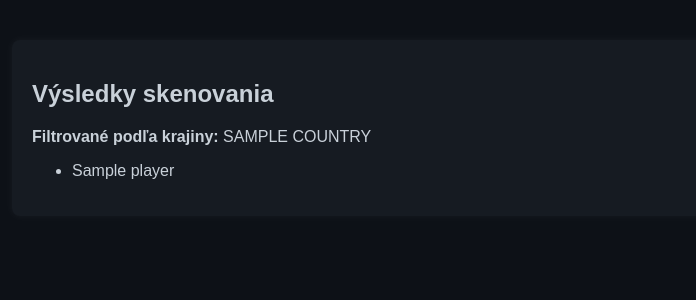
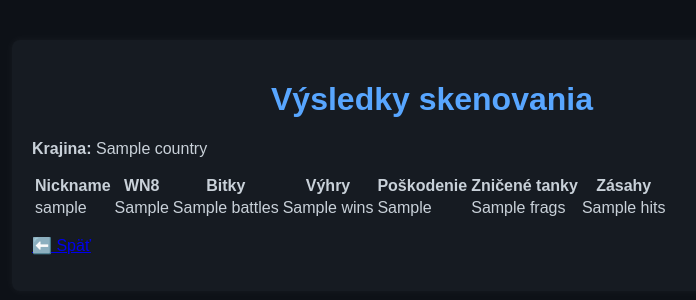
Before and after one commit to H4DrOiD/WOT-ClanSkener, a Flask app: template templates/dashboard.html in a window 1280 px wide. Shown: the top 300 px of the page, without its empty margins (208-904 px from the left). Run offline with Flask 3, Linux system fonts and the light colour scheme; the template is opened without the code that fills it: most values are stand-ins (such as "Sample title", 1, 10 or a date in 2020).

Commit message:
Update dashboard.html

```diff
--- a/templates/dashboard.html
+++ b/templates/dashboard.html
@@ -1,21 +1,41 @@
 {% extends "base.html" %}
-{% block title %}Dashboard{% endblock %}
+
 {% block content %}
-<h2>Výsledky skenovania</h2>
+<h1>Výsledky skenovania</h1>
+<p><strong>Krajina:</strong> {{ country if country else "Nezáleží" }}</p>
 
-{% if country %}
-<p><strong>Filtrované podľa krajiny:</strong> {{ country | upper }}</p>
+{% if error %}
+    <p style="color: red;">❌ Vyskytla sa chyba pri spracovaní hráčov.</p>
+{% elif players %}
+    <table>
+        <thead>
+            <tr>
+                <th>Nickname</th>
+                <th>WN8</th>
+                <th>Bitky</th>
+                <th>Výhry</th>
+                <th>Poškodenie</th>
+                <th>Zničené tanky</th>
+                <th>Zásahy</th>
+            </tr>
+        </thead>
+        <tbody>
+            {% for player in players %}
+            <tr>
+                <td>{{ player.nickname }}</td>
+                <td>{{ player.wn8 }}</td>
+                <td>{{ player.battles }}</td>
+                <td>{{ player.wins }}</td>
+                <td>{{ player.damage_dealt }}</td>
+                <td>{{ player.frags }}</td>
+                <td>{{ player.hits }}</td>
+            </tr>
+            {% endfor %}
+        </tbody>
+    </table>
 {% else %}
-<p><strong>Krajina:</strong> Nezáleží</p>
+    <p>Zatiaľ žiadne výsledky.</p>
 {% endif %}
 
-{% if players %}
-<ul>
-  {% for player in players %}
-    <li>{{ player }}</li>
-  {% endfor %}
-</ul>
-{% else %}
-<p>Zatiaľ žiadne výsledky.</p>
-{% endif %}
+<p><a href="{{ url_for('index') }}">⬅️ Späť</a></p>
 {% endblock %}
```
